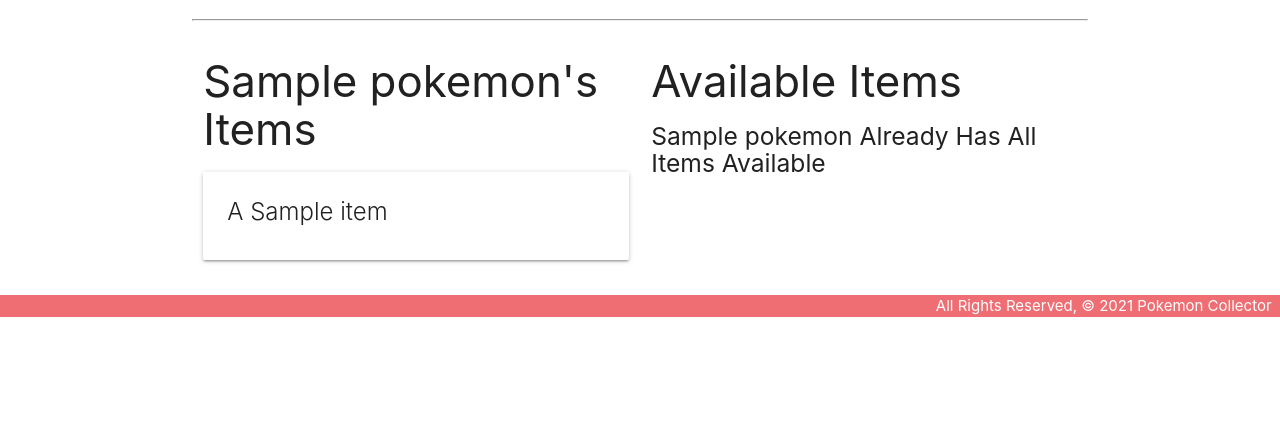
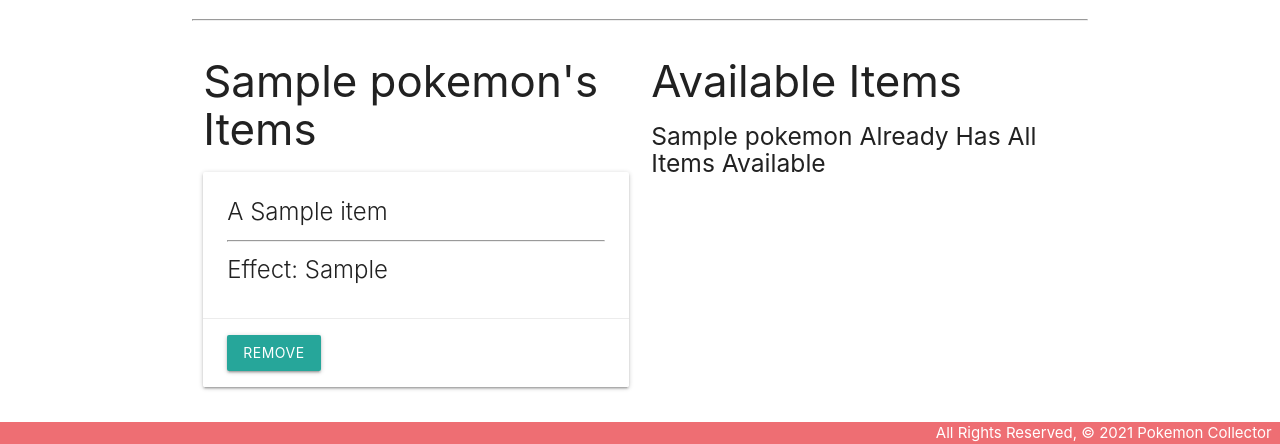
Before and after one commit to Jesus2196/PokemonCollectors, a Django app: page /pokemon/1/ in a window 1280 px wide. Shown: the part 648-1092 px from the top of the page. Before the commit the page ends 965 px from the top, so only its background shows below. Run offline with Django 3.2, Linux system fonts and the light colour scheme; tables that the repository leaves empty hold one stand-in row (values such as "Sample post").

Commit message:
Assoc and Unassoc items to Pokemon

```diff
--- a/main_app/templates/main_app/item.details.html
+++ b/main_app/templates/main_app/item_detail.html
@@ -8,7 +8,7 @@
     <div class="card">
       <div class="card-content">
         <span class="card-title">{{ item.name }}</span>
-        <p>Color: {{ item.color }}</p>
+        <p>Effect: {{ item.effect }}</p>
       </div>
       <div class="card-action">
         <a href="{% url 'items_update' item.id %}">Edit</a>
--- a/main_app/templates/main_app/item_list.html
+++ b/main_app/templates/main_app/item_list.html
@@ -4,11 +4,11 @@
 <h1>Item List</h1>
 
 {% for item in item_list %}
-  <a href="{% url 'item_detail' item.id %}">
+  <a href="{% url 'items_detail' item.id %}">
     <div class="card">
         <div class="card-content">
             <span class="card-title">{{ item.name }}</span>
-            <!-- <p>Color: {{ toy.color }}</p> -->
+            <p>Effect: {{ item.effect }}</p>
         </div>
     </div>
   </a>
--- a/main_app/templates/pokemon/detail.html
+++ b/main_app/templates/pokemon/detail.html
@@ -19,7 +19,7 @@
         </div>
     </div>
     <div class="col s6">
-        <form method="post" action="{% url 'add_training' pokemon.id %}">
+        <form action="{% url 'add_training' pokemon.id %}" method="POST">
             {% csrf_token %}
             {{ training_form.as_p }}
             <input type="submit" class="btn" value="Add Exercise">
@@ -58,8 +58,16 @@
             <div class="card-content">
                 <span class="card-title">
                     A {{ item.name }}
+                    <hr>
+                    Effect: {{ item.effect }}
                 </span>
             </div>
+            <div class="card-action">
+                <form action="{% url 'unassoc_item' pokemon.id item.id %}" method="post">
+                  {% csrf_token %}
+                  <button type="submit" class="btn">Remove</button>
+                </form>
+              </div>
         </div>
         {% endfor %}
         {% else %}
@@ -74,6 +82,8 @@
             <div class="card-content">
                 <span class="card-title">
                     A {{ item.name }}
+                    <hr>
+                    Effect: {{ item.effect }}
                 </span>
             </div>
             <div class="card-action">
--- a/main_app/urls.py
+++ b/main_app/urls.py
@@ -11,7 +11,7 @@ urlpatterns = [
     path('pokemon/<int:pk>/delete/', views.PokemonDelete.as_view(), name='pokemon_delete'),
     path('pokemon/<int:pokemon_id>/add_training/', views.add_training, name='add_training'),
     path('pokemon/<int:pokemon_id>/assoc_item/<int:item_id>/', views.assoc_item, name='assoc_item'),
-    # path('pokemon/<int:pokemon_id>/unassoc_pokemon/<int:pokemon_id>/', views.unassoc_item, name='unassoc_item'),
+    path('pokemon/<int:pokemon_id>/unassoc_item/<int:item_id>/', views.unassoc_item, name='unassoc_item'),
     path('items/', views.ItemList.as_view(), name='items_index'),
     path('items/<int:pk>/', views.ItemDetail.as_view(), name='items_detail'),
     path('items/create/', views.ItemCreate.as_view(), name='items_create'),
--- a/main_app/views.py
+++ b/main_app/views.py
@@ -75,6 +75,6 @@ def assoc_item(request, pokemon_id, item_id):
   Pokemon.objects.get(id=pokemon_id).items.add(item_id)
   return redirect('detail', pokemon_id=pokemon_id)
 
-# def unassoc_item(request, pokemon_id, item_id):
-#   Pokemon.objects.get(id=pokemon_id).items.remove(item_id)
-#   return redirect('detail', pokemon_id=pokemon_id)
+def unassoc_item(request, pokemon_id, item_id):
+  Pokemon.objects.get(id=pokemon_id).items.remove(item_id)
+  return redirect('detail', pokemon_id=pokemon_id)
```
